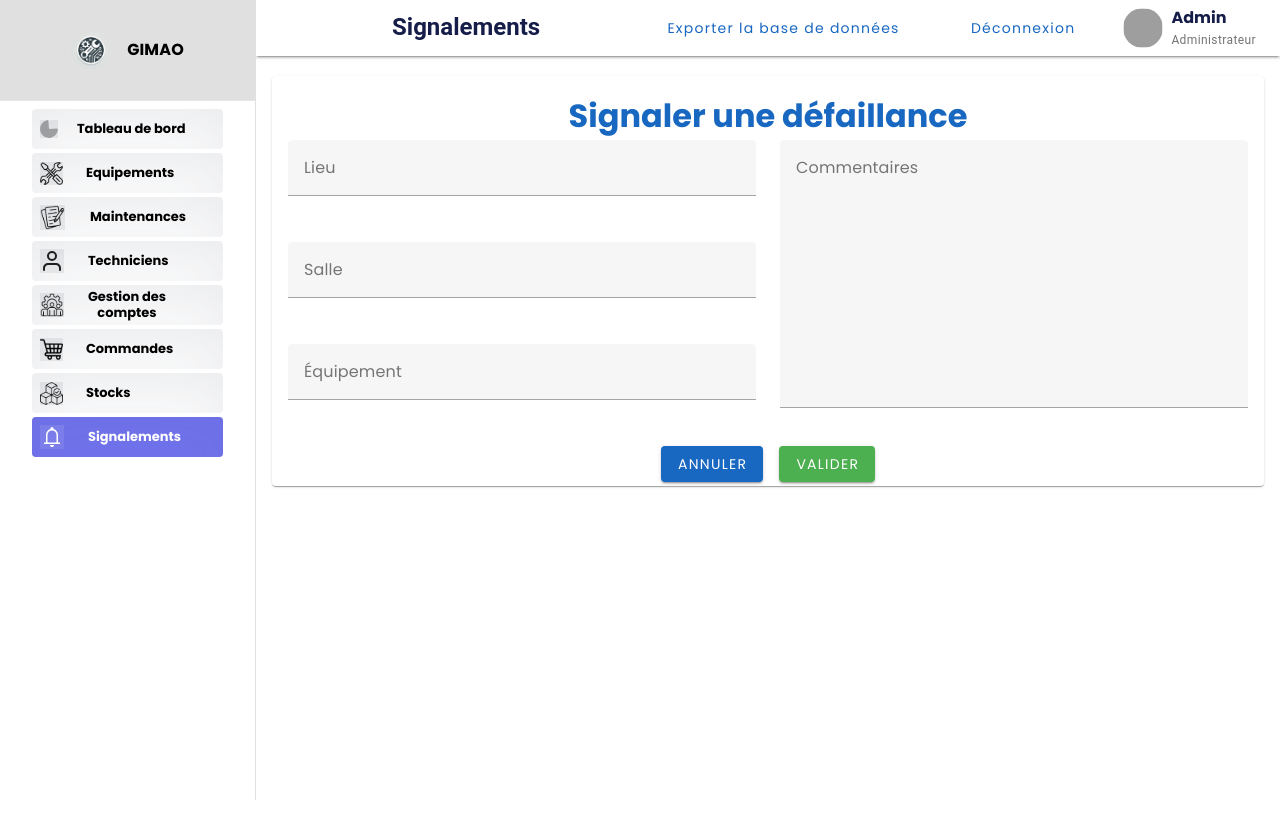
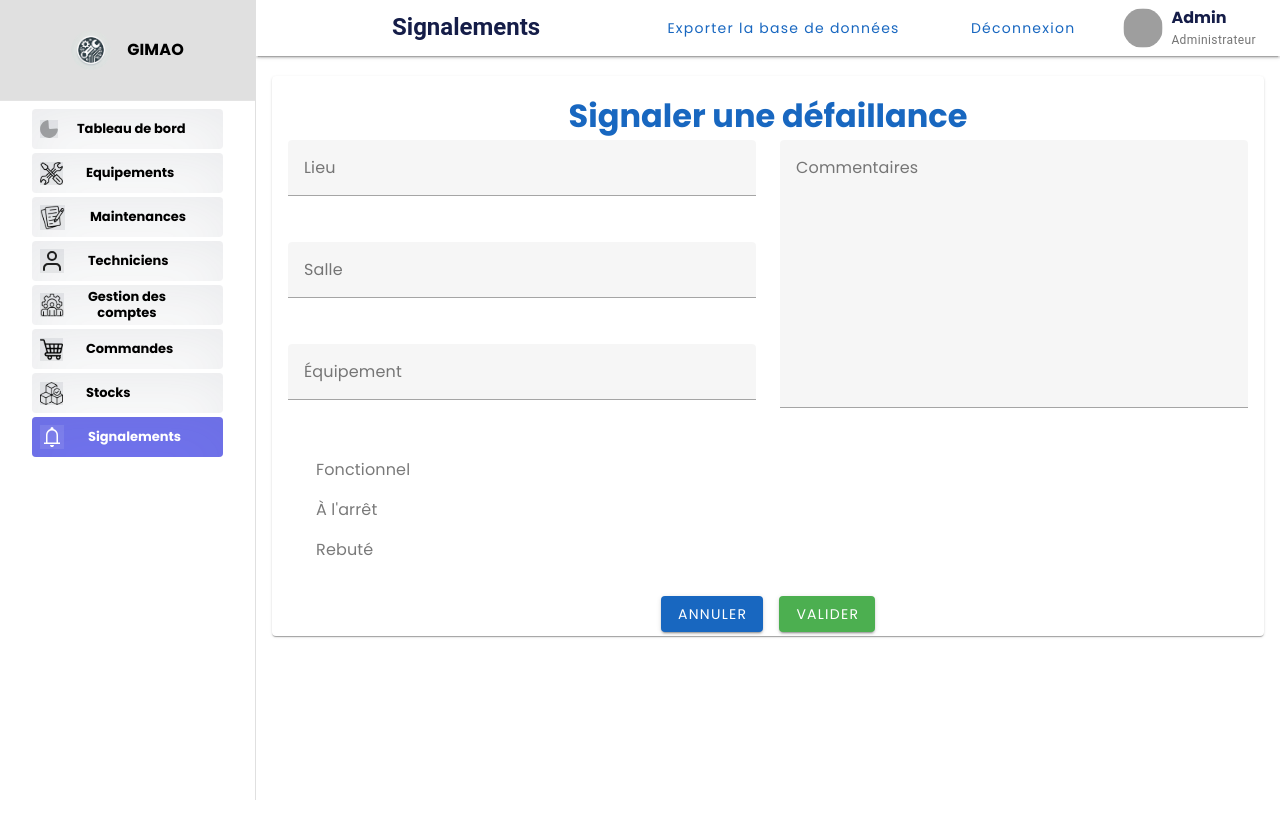
Before and after one commit to JDRSinclair/GIMAO, a Vue app in the folder frontend/: page /signalements in a window 1280 px wide. Shown: the top 838 px of the page. Built offline with nearby package versions, Linux system fonts and the light colour scheme; grey boxes are pictures that could not be loaded; the HTML template or start-up script is replaced by a standard one.

Commit message:
Ajout boutons radio de l'etat de l'equipement

```diff
--- a/frontend/src/views/Equipements/Equipements.vue
+++ b/frontend/src/views/Equipements/Equipements.vue
@@ -7,7 +7,8 @@
             <v-card elevation="1" class="rounded-lg pa-2 mb-4">
               <v-card-title class="font-weight-bold text-uppercase text-primary">Structure des lieux</v-card-title>
               <v-divider></v-divider>
-              <LieuxExplorer :lieux="lieux" @select-lieu="handleLieuSelected" />
+              <ExplorateurLieux
+             :lieux="lieux" @select-lieu="handleLieuSelected" />
             </v-card>
             <v-card elevation="1" class="rounded-lg pa-2">
               <v-card-title class="font-weight-bold text-uppercase text-primary">Types d'équipements</v-card-title>
@@ -63,7 +64,7 @@ import { ref, computed } from 'vue';
 import { useRouter } from 'vue-router';
 import NavigationDrawer from '@/components/BarreNavigation.vue';
 import TopNavBar from "@/components/BarreNavigationHaut.vue";
-import LieuxExplorer from '@/components/LieuxExplorer.vue';
+import ExplorateurLieux from '@/components/ExplorateurLieux.vue';
 import '@/assets/css/global.css';
 
 export default {
@@ -71,7 +72,8 @@ export default {
   components: {
     NavigationDrawer,
     TopNavBar,
-    LieuxExplorer,
+    ExplorateurLieux
+  ,
   },
   setup() {
     const router = useRouter();
--- a/frontend/src/views/Signalements/Signalements.vue
+++ b/frontend/src/views/Signalements/Signalements.vue
@@ -40,11 +40,34 @@
                       :rules="[v => !!v || (validationTriggered && 'Équipement requis')]"
                     ></v-select>
                   </v-col>
+                                <!-- Groupe de boutons radio pour l'état -->
+              <v-radio-group
+                v-model="form.etat"
+                class="mt-4"
+                row
+                :rules="[v => !!v || (validationTriggered && 'État requis')]"
+              >
+                <v-radio
+                  label="Fonctionnel"
+                  value="Fonctionnel"
+                  color="black"
+                ></v-radio>
+                <v-radio
+                  label="À l'arrêt"
+                  value="À l'arrêt"
+                  color="black"
+                ></v-radio>
+                <v-radio
+                  label="Rebuté"
+                  value="Rebuté"
+                  color="black"
+                ></v-radio>
+              </v-radio-group>
                 </v-row>
               </v-form>
             </v-col>
 
-            <!-- Colonne de droite avec le champ commentaire -->
+            <!-- Colonne de droite : Champ commentaire + Boutons radio -->
             <v-col cols="6">
               <v-textarea
                 v-model="form.commentaire"
@@ -52,15 +75,25 @@
                 rows="10"
                 outlined
               ></v-textarea>
+
+
             </v-col>
           </v-row>
 
           <!-- Boutons en bas -->
           <v-row justify="center" class="mt-4">
-            <v-btn color="primary" class="text-white mx-2" @click="reinitialiserFormulaire">
+            <v-btn
+              color="primary"
+              class="text-white mx-2"
+              @click="reinitialiserFormulaire"
+            >
               Annuler
             </v-btn>
-            <v-btn color="success" class="text-white mx-2" @click="validerFormulaire">
+            <v-btn
+              color="success"
+              class="text-white mx-2"
+              @click="validerFormulaire"
+            >
               Valider
             </v-btn>
           </v-row>
@@ -82,43 +115,38 @@ export default {
         salle: null,
         equipement: null,
         commentaire: "",
+        etat: null, // Propriété pour stocker l'état sélectionné
       },
       formulaireValide: false,
-      validationTriggered: false, // Contrôle de l'affichage des messages d'erreur
+      validationTriggered: false,
     };
   },
 
   methods: {
-    /**
-     * Réinitialise le formulaire en mettant toutes les valeurs à leur état initial.
-     */
     reinitialiserFormulaire() {
       this.form = {
         lieu: null,
         salle: null,
         equipement: null,
         commentaire: "",
+        etat: null, // Réinitialiser aussi l'état
       };
-      this.validationTriggered = false; // Réinitialise les messages d'erreur
+      this.validationTriggered = false;
       if (this.$refs.formulaire) {
-        this.$refs.formulaire.resetValidation(); // Réinitialise les validations
+        this.$refs.formulaire.resetValidation();
       }
     },
 
-    /**
-     * Valide le formulaire et réinitialise les champs après validation réussie.
-     */
     validerFormulaire() {
-      this.validationTriggered = true; // Active les messages d'erreur
+      this.validationTriggered = true;
       const formulaire = this.$refs.formulaire;
 
       if (formulaire) {
-        formulaire.validate(); // Déclenche la validation
+        formulaire.validate();
         if (this.formulaireValide) {
           alert("Formulaire validé !");
           console.log("Formulaire soumis :", this.form);
 
-          // Réinitialiser le formulaire après validation
           this.reinitialiserFormulaire();
         } else {
           alert("Veuillez remplir tous les champs obligatoires.");
```
Also changed, not shown: frontend/src/components/ExplorateurLieux.vue (renamed from frontend/src/components/LieuxExplorer.vue).
